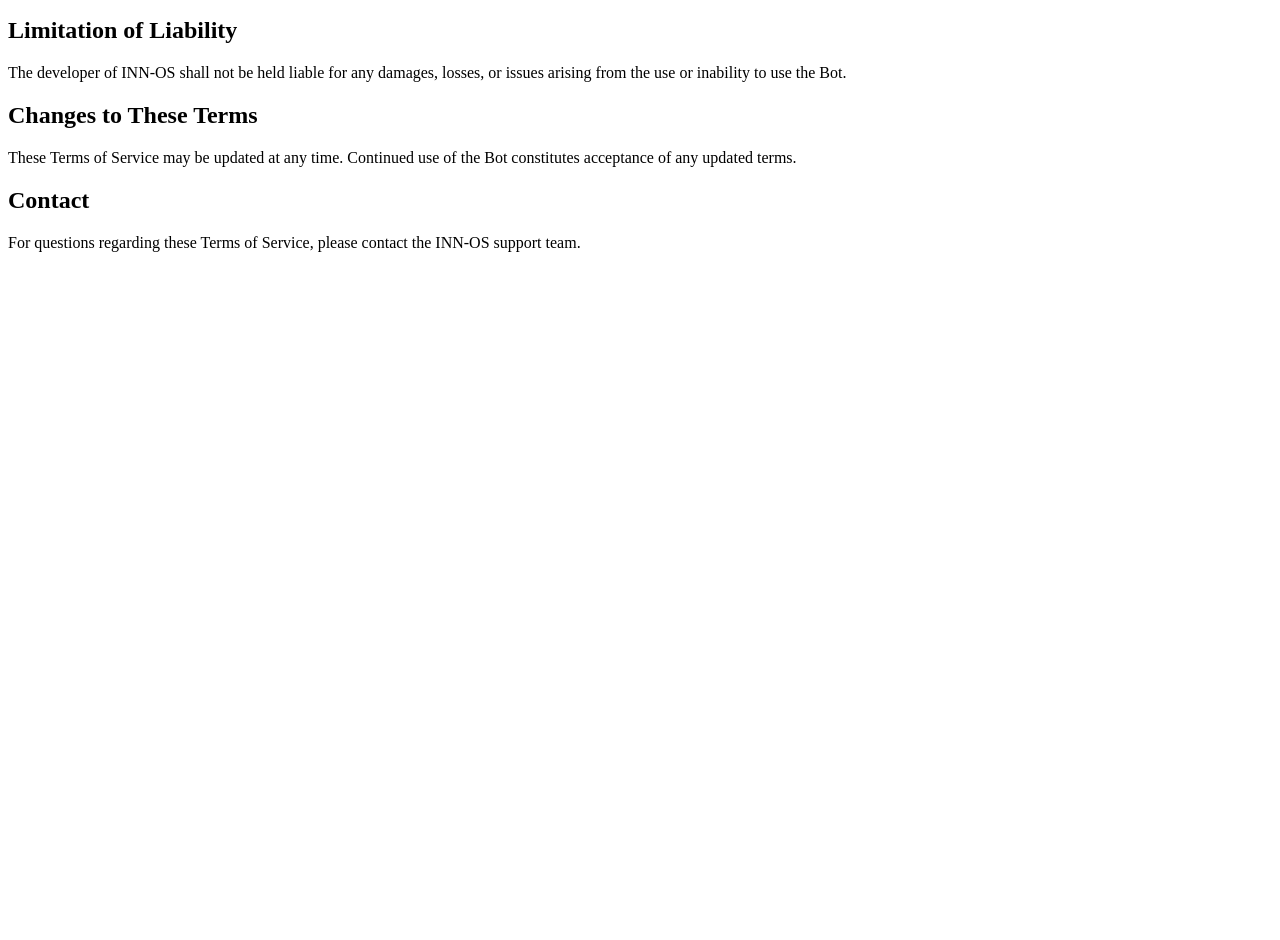
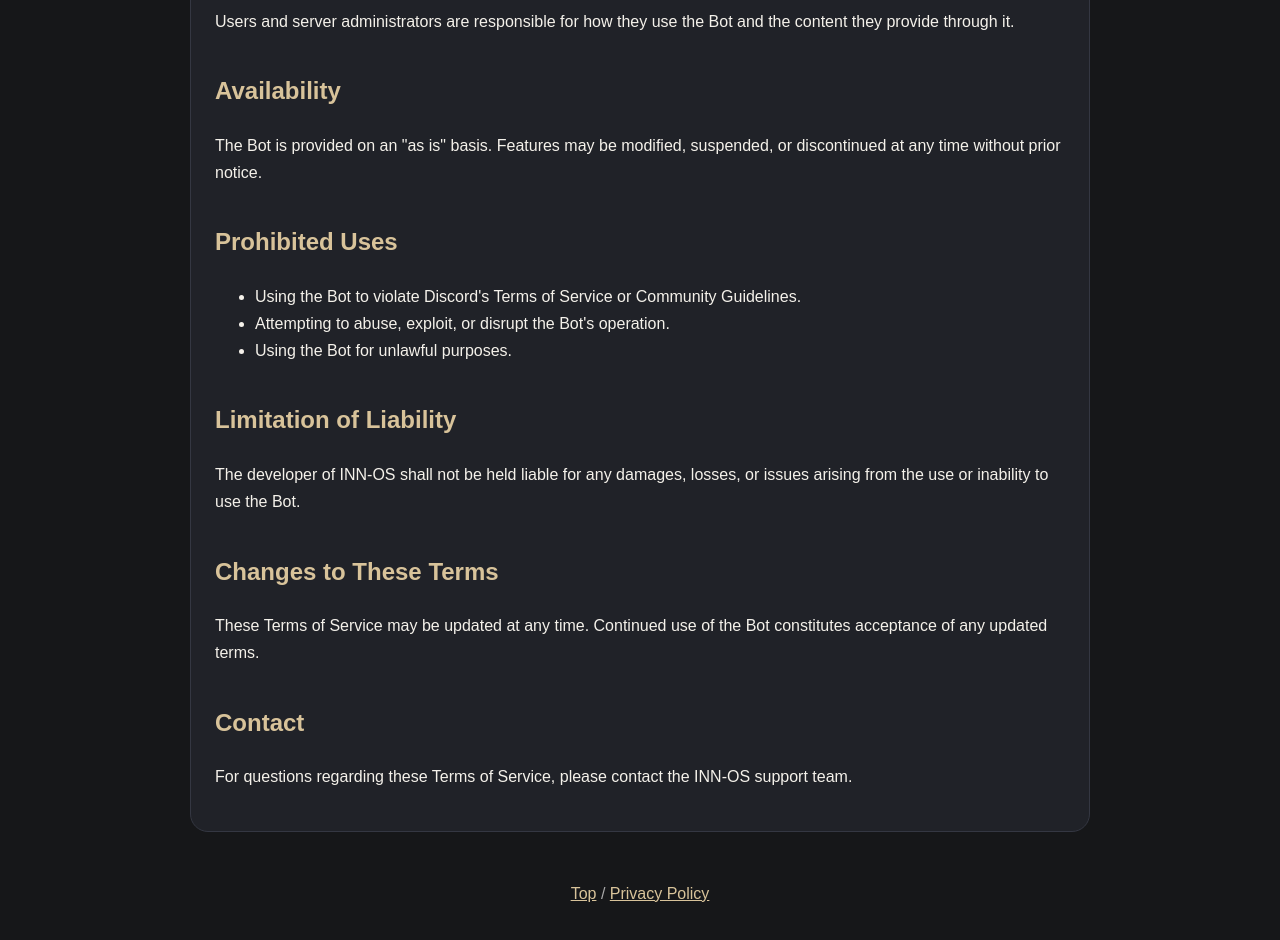
Before and after one commit to Minoer108/Inn-OS-site, a plain HTML site: page terms.html in a window 1280 px wide. Shown: the part 510-1450 px from the top of the page. Before the commit the page ends 800 px from the top, so only its background shows below. Drawn offline with Linux system fonts and the light colour scheme.

Commit message:
Update terms.html

```diff
--- a/terms.html
+++ b/terms.html
@@ -5,37 +5,70 @@
 <meta charset="UTF-8">
 <meta name="viewport" content="width=device-width, initial-scale=1.0">
 <title>INN-OS Terms of Service</title>
+<style>
+body {
+  margin: 0;
+  font-family: Arial, sans-serif;
+  background: #161719;
+  color: #f4f1ea;
+  line-height: 1.7;
+}
+main {
+  max-width: 900px;
+  margin: 0 auto;
+  padding: 48px 20px;
+}
+h1 {
+  font-size: 40px;
+  margin-bottom: 8px;
+}
+h2 {
+  margin-top: 36px;
+  color: #d8c39a;
+}
+.card {
+  background: #202228;
+  border: 1px solid #343742;
+  border-radius: 18px;
+  padding: 24px;
+}
+a {
+  color: #d8c39a;
+}
+footer {
+  margin-top: 48px;
+  text-align: center;
+  color: #aaa;
+}
+</style>
 </head>
 <body>
+<main>
 
 <h1>Terms of Service</h1>
-
 <p>Last Updated: June 2026</p>
 
+<div class="card">
 <p>
 By using INN-OS ("the Bot"), you agree to these Terms of Service.
 </p>
 
 <h2>Usage</h2>
-
 <p>
 The Bot is provided to enhance Discord communities through recruitment, profile, notification, and community management features.
 </p>
 
 <h2>User Responsibility</h2>
-
 <p>
 Users and server administrators are responsible for how they use the Bot and the content they provide through it.
 </p>
 
 <h2>Availability</h2>
-
 <p>
 The Bot is provided on an "as is" basis. Features may be modified, suspended, or discontinued at any time without prior notice.
 </p>
 
 <h2>Prohibited Uses</h2>
-
 <ul>
 <li>Using the Bot to violate Discord's Terms of Service or Community Guidelines.</li>
 <li>Attempting to abuse, exploit, or disrupt the Bot's operation.</li>
@@ -43,22 +76,26 @@
 </ul>
 
 <h2>Limitation of Liability</h2>
-
 <p>
 The developer of INN-OS shall not be held liable for any damages, losses, or issues arising from the use or inability to use the Bot.
 </p>
 
 <h2>Changes to These Terms</h2>
-
 <p>
 These Terms of Service may be updated at any time. Continued use of the Bot constitutes acceptance of any updated terms.
 </p>
 
 <h2>Contact</h2>
-
 <p>
 For questions regarding these Terms of Service, please contact the INN-OS support team.
 </p>
+</div>
 
+<footer>
+<a href="index.html">Top</a> /
+<a href="privacy.html">Privacy Policy</a>
+</footer>
+
+</main>
 </body>
 </html>
```
